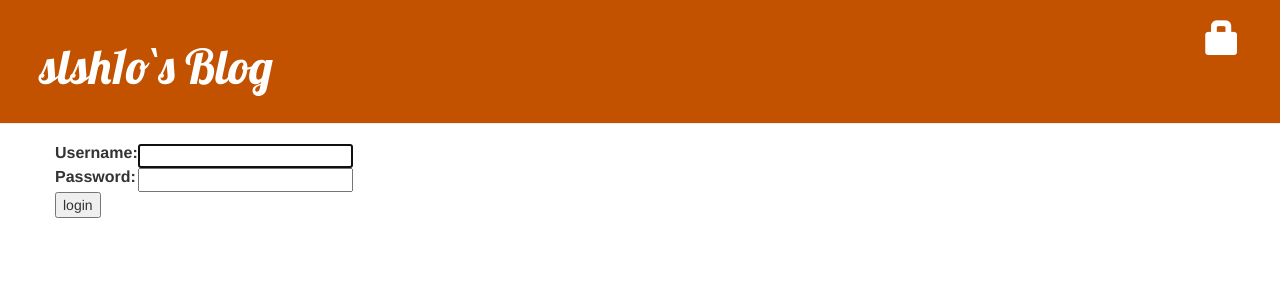
After one commit to slsh1o/sample-blog, a Django app: page /accounts/login/ in a window 1280 px wide. The commit adds this page. Shown: the top 300 px of the page. Run offline with Django 3.2, Linux system fonts and the light colour scheme; some libraries are stand-ins or nearby versions.

Commit message:
Add registration(login/logout) to the site

```diff
--- a/blog/templates/blog/base.html
+++ b/blog/templates/blog/base.html
@@ -13,6 +13,9 @@
             {% if user.is_authenticated %}
                 <a href="{% url 'post_new' %}" class="top-menu"><span class="glyphicon glyphicon-plus"></span></a>
                 <a href="{% url 'post_draft_list' %}" class="top-menu"><span class="glyphicon glyphicon-edit"></span></a>
+                <p class="top-menu">Hello {{ user.username }} <small>(<a href="{% url 'logout' %}">Log out</a>)</small></p>
+            {% else %}
+                    <a href="{% url 'login' %}" class="top-menu"><span class="glyphicon glyphicon-lock"></span></a>
             {% endif %}
             <h1><a href="/">slsh1o`s Blog</a></h1>
         </div>
--- /dev/null
+++ b/blog/templates/registration/login.html
@@ -0,0 +1,24 @@
+{% extends "blog/base.html" %}
+
+{% block content %}
+    {% if form.errors %}
+        <p>Your username and password didn't match. Please try again.</p>
+    {% endif %}
+
+    <form method="post" action="{% url 'login' %}">
+    {% csrf_token %}
+        <table>
+        <tr>
+            <td>{{ form.username.label_tag }}</td>
+            <td>{{ form.username }}</td>
+        </tr>
+        <tr>
+            <td>{{ form.password.label_tag }}</td>
+            <td>{{ form.password }}</td>
+        </tr>
+        </table>
+
+        <input type="submit" value="login" />
+        <input type="hidden" name="next" value="{{ next }}" />
+    </form>
+{% endblock %}
--- a/blog/views.py
+++ b/blog/views.py
@@ -3,6 +3,7 @@ from .models import Post
 from django.utils import timezone
 from .forms import PostForm
 from django.shortcuts import redirect
+from django.contrib.auth.decorators import login_required
 
 def post_list(request):
     posts = Post.objects.filter(published_date__lte=timezone.now()).order_by('published_date')
@@ -12,6 +13,7 @@ def post_detail(request, pk):
     post = get_object_or_404(Post, pk=pk)
     return render(request, 'blog/post_detail.html', {'post': post})
 
+@login_required
 def post_new(request):
     if request.method == "POST":
         form = PostForm(request.POST)
@@ -24,6 +26,7 @@ def post_new(request):
         form = PostForm()
     return render(request, 'blog/post_edit.html', {'form': form})
 
+@login_required
 def post_edit(request, pk):
     post = get_object_or_404(Post, pk=pk)
     if request.method == "POST":
@@ -37,15 +40,18 @@ def post_edit(request, pk):
         form = PostForm(instance=post)
     return render(request, 'blog/post_edit.html', {'form': form})
 
+@login_required
 def post_draft_list(request):
     posts = Post.objects.filter(published_date__isnull=True).order_by('created_date')
     return render(request, 'blog/post_draft_list.html', {'posts': posts})
 
+@login_required
 def post_publish(request, pk):
     post = get_object_or_404(Post, pk=pk)
     post.publish()
     return redirect('post_detail', pk=pk)
 
+@login_required
 def post_remove(request, pk):
     post = get_object_or_404(Post, pk=pk)
     post.delete()
--- a/djangogirsl_blog/settings.py
+++ b/djangogirsl_blog/settings.py
@@ -122,3 +122,4 @@ USE_TZ = True
 
 STATIC_URL = '/static/'
 STATIC_ROOT = os.path.join(BASE_DIR, 'static')
+LOGIN_REDIRECT_URL = '/'
--- a/djangogirsl_blog/urls.py
+++ b/djangogirsl_blog/urls.py
@@ -15,8 +15,11 @@ Including another URLconf
 """
 from django.contrib import admin
 from django.urls import path, include
+from django.contrib.auth import views
 
 urlpatterns = [
     path('admin/', admin.site.urls),
+    path('accounts/login/', views.LoginView.as_view(), name='login'),
+    path('accounts/logout/', views.LogoutView.as_view(next_page='/'), name='logout'),
     path('', include('blog.urls')),
 ]
```
